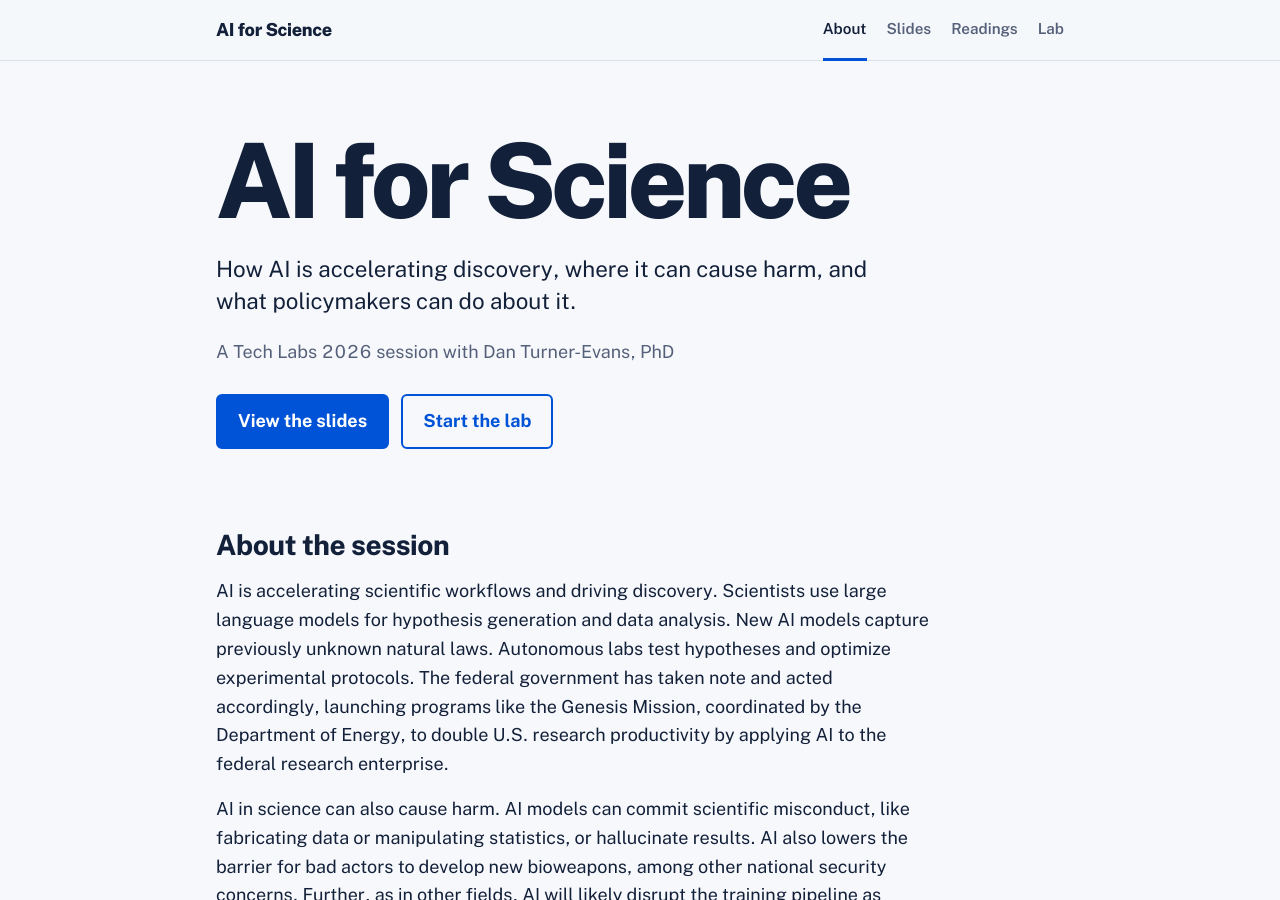
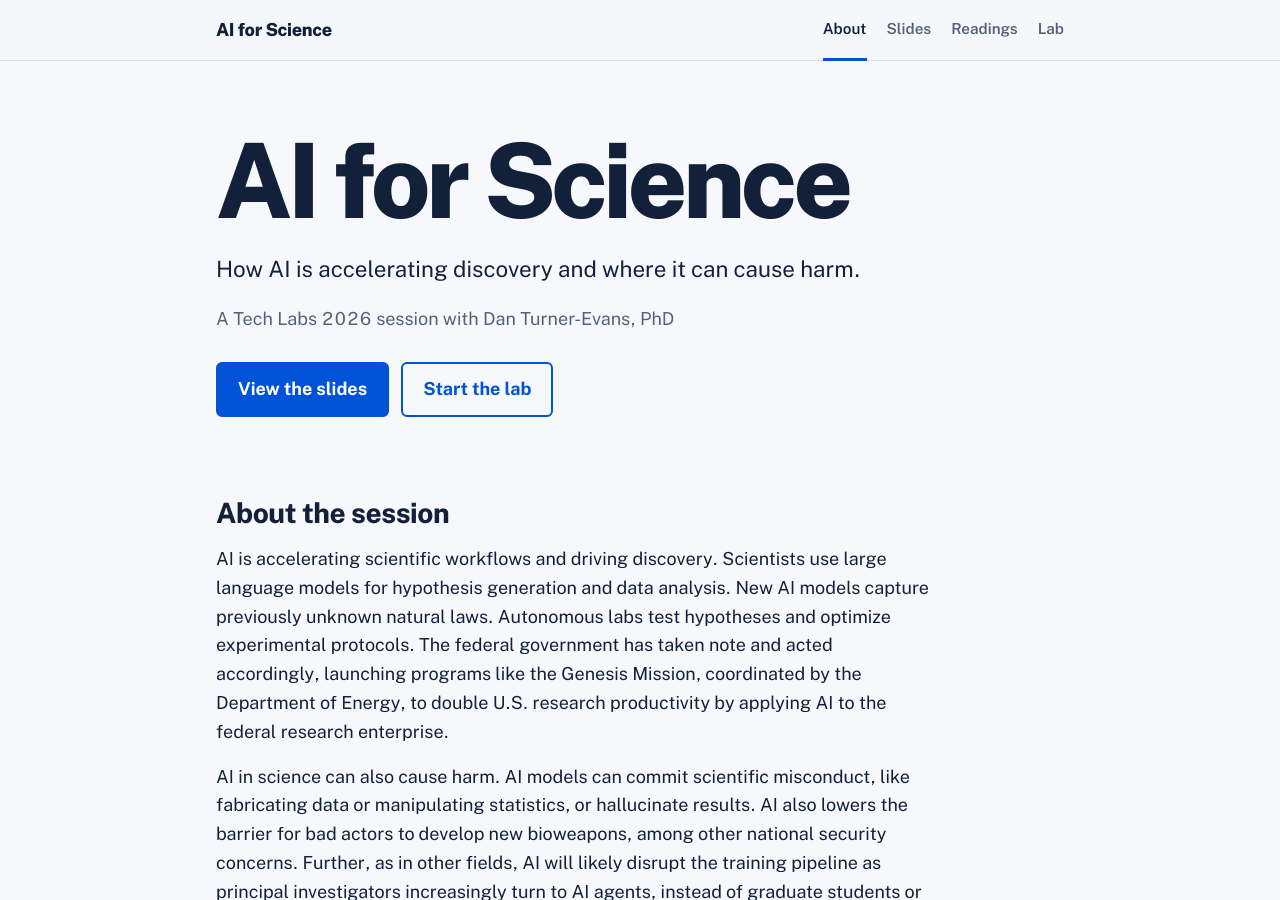
Before and after one commit to DanTurner-Evans/AI-for-science, a Jekyll site: the page built from index.md, in a window 1280 px wide and 900 px high. Built offline with Jekyll 4.4.1, drawn with Linux system fonts in a browser that asks for light colours.

Commit message:
Shorten home page subheading
Co-Authored-By: Claude Opus 5.5 <noreply@anthropic.com>

```diff
--- a/index.md
+++ b/index.md
@@ -5,7 +5,7 @@ nav: home
 
 <section class="hero">
 <h1>AI for Science</h1>
-<p class="lede">How AI is accelerating discovery, where it can cause harm, and what policymakers can do about it.</p>
+<p class="lede">How AI is accelerating discovery and where it can cause harm.</p>
 <p class="byline">A Tech Labs 2026 session with Dan Turner-Evans, PhD</p>
 <p class="actions"><a class="button" href="#slides">View the slides</a><a class="button secondary" href="{{ '/lab/' | relative_url }}">Start the lab</a></p>
 
```
